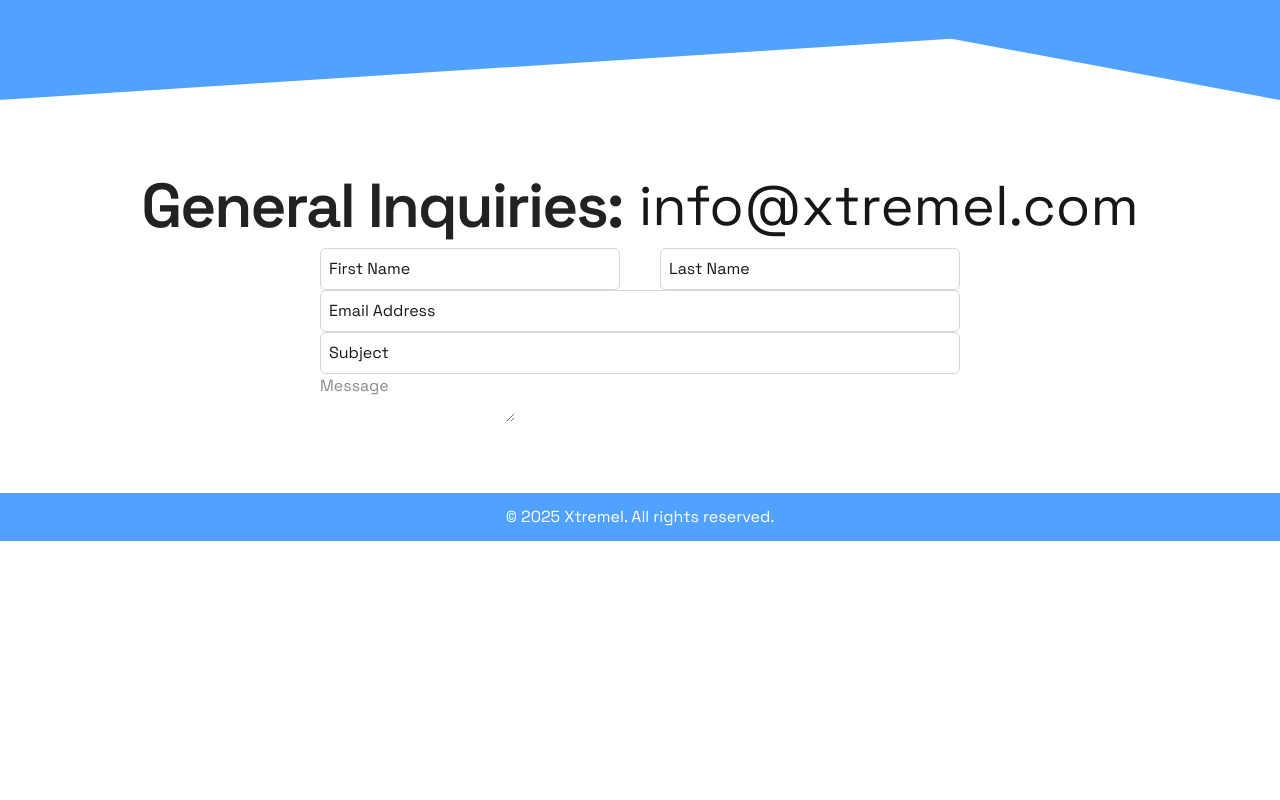
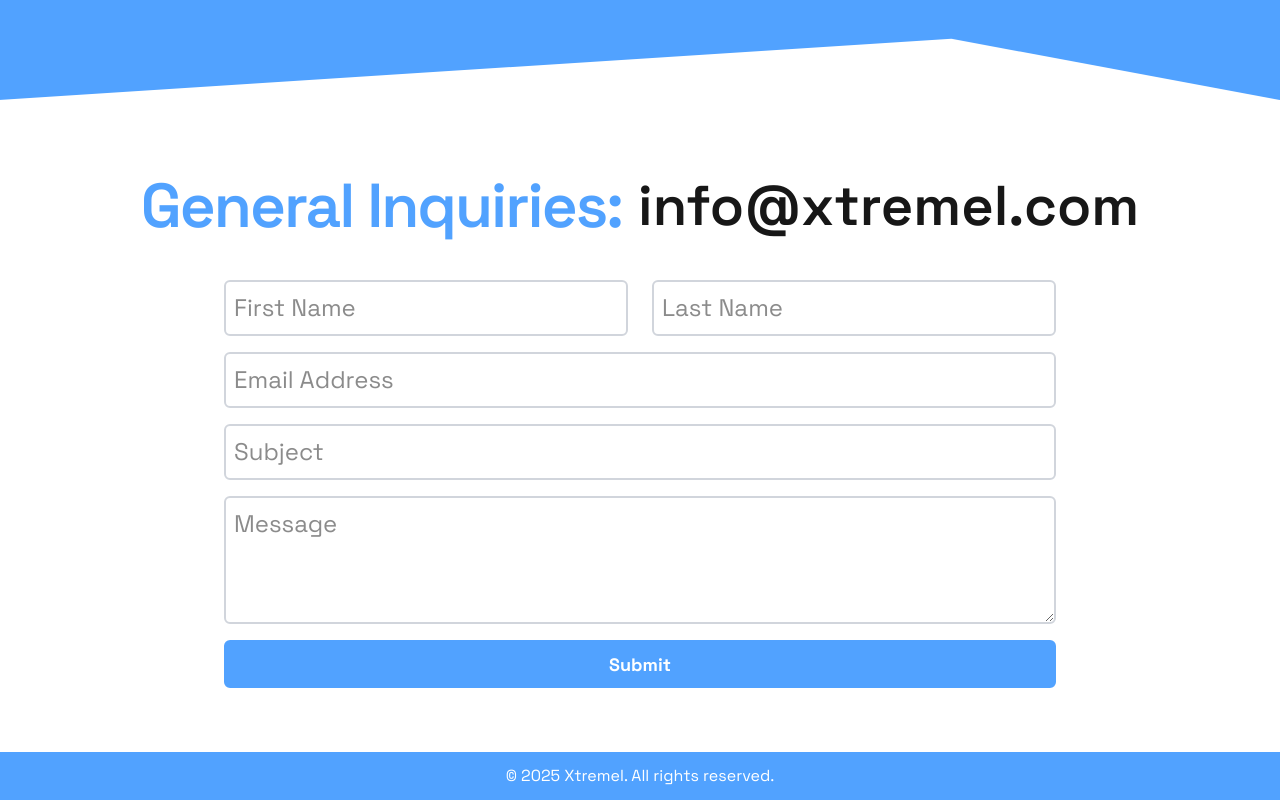
Before and after one commit to WelokkDev/xtremel, a Next.js app: page /contact in a window 1280 px wide. Shown: the part 572-1372 px from the top of the page. Before the commit the page ends 1113 px from the top, so only its background shows below. Built offline with nearby package versions, Linux system fonts and the light colour scheme.

Commit message:
Added proper styling + input functionality with react State to contact page

```diff
--- a/src/components/Button.jsx
+++ b/src/components/Button.jsx
@@ -5,6 +5,7 @@
     const variantStyles = {
         light: `bg-white text-blue-400  border-white
     hover:bg-blue-400 hover:text-white `,
+        blue: `bg-blue-400 text-white border-blue-400 hover:bg-blue-500 hover:border-blue-500`,
         dark: `bg-blue-900 text-white border-blue-900 hover:bg-blue-950 hover:border-blue-950`
     }
 
--- a/src/components/TextField.jsx
+++ b/src/components/TextField.jsx
@@ -1,9 +1,11 @@
 export default function TextField({ children, onChange, className = '', name="", type = "text", value }) {
 
-    const base = "border border-gray-300 rounded-md px-2 py-2 focus:border-[#FFD97D] focus:border-2 focus:outline-none w-full"
+    const base = `border border-2 border-gray-300 rounded-md px-2 py-2 text-[24px]
+    focus:border-blue-400 focus:border-2 focus:outline-none w-full`
 
     return (
-        <input value={value} name={name} type={type} onChange={onChange} placeholder={children} className={`${base} ${className}`} ></input>
+        <input value={value} name={name} type={type} onChange={onChange} placeholder={children} className={`${base} ${className}`} >
+        </input>
     )
 
 }
--- a/src/pages/contact.js
+++ b/src/pages/contact.js
@@ -1,7 +1,13 @@
 import TextField from "../components/TextField";
+import Button from "../components/Button"
 import { useState } from 'react';
 
 export default function Contact() {
+    const [firstName, setFirstName] = useState("");
+    const [lastName, setLastName] = useState("");
+    const [email, setEmail] = useState("");
+    const [subject, setSubject] = useState("");
+    const [message, setMessage] = useState("");
 
     return (
         <div>
@@ -24,17 +30,29 @@
             </section>
             <section className="flex justify-center items-center flex-col mt-[5%] mb-[5%]">
                 <div className="flex justify-center items-center">
-                    <h2>General Inquiries: </h2>
-                    <p className="text-[56px] ml-4"> info@xtremel.com</p>
+                    <h2 className="!text-blue-400">General Inquiries: </h2>
+                    <p className="text-[56px] ml-4 font-[600]"> info@xtremel.com</p>
                 </div>
-                <form className="w-[50%]">
-                    <div className="flex justify-center items-center gap-10">
-                        <TextField name="ffname" value="First Name"/>
-                        <TextField name="flname" value="Last Name"/>
+                <form className="w-[65%] flex flex-col gap-4 mt-8">
+                    <div className="flex justify-center items-center gap-6">
+                        <TextField name="ffname" value={firstName} onChange={(e) => setFirstName(e.target.value)}>
+                            First Name
+                        </TextField>
+                        <TextField name="flname" value={lastName} onChange={(e) => setLastName(e.target.value)}>
+                            Last Name
+                        </TextField>
                     </div>
-                    <TextField value="Email Address"/>
-                    <TextField value="Subject"/>
-                    <textarea placeholder="Message"></textarea>
+                    <TextField name="email" value={email} onChange={(e) => setEmail(e.target.value)}>
+                        Email Address
+                    </TextField>
+                    <TextField name="subject" value={subject} onChange={(e) => setSubject(e.target.value)}>
+                        Subject
+                    </TextField>
+                    <textarea rows={3} placeholder="Message" value={message} onChange={(e) => setMessage(e.target.value)}
+                        className={`border border-2 border-gray-300 rounded-md px-2 py-2 text-[24px]
+                        focus:border-blue-400 focus:border-2 focus:outline-none w-full`}>
+                    </textarea>
+                    <Button variant="blue">Submit</Button>
                 </form>
 
             </section>
```
